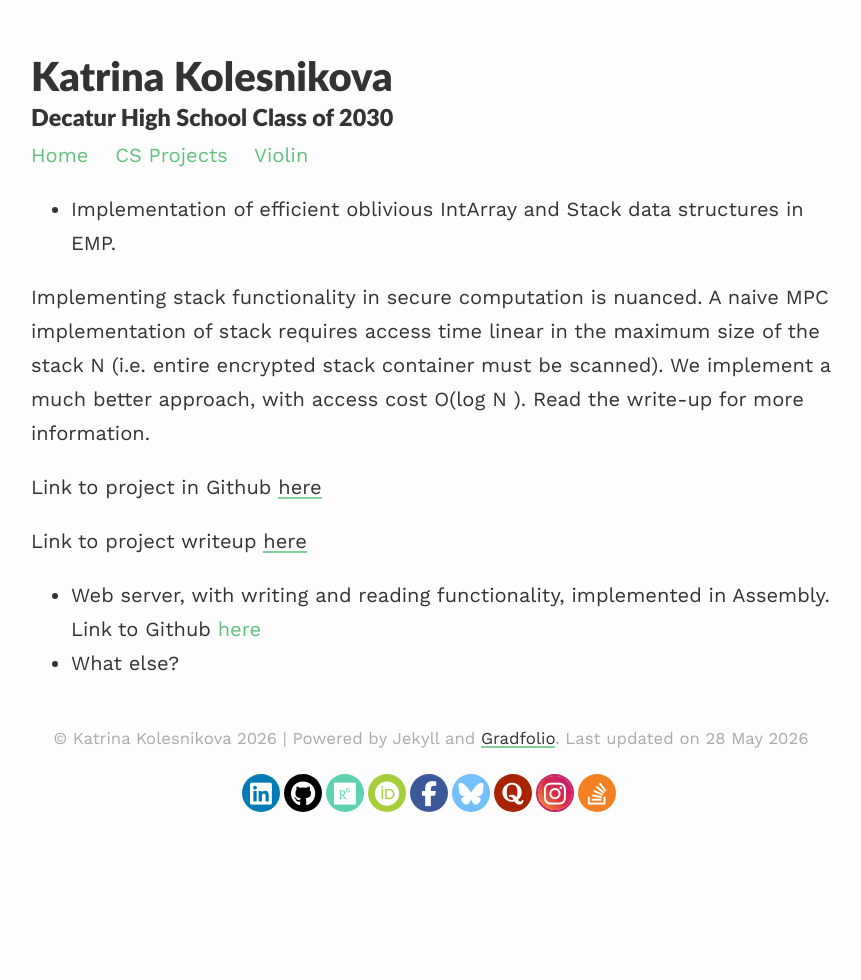
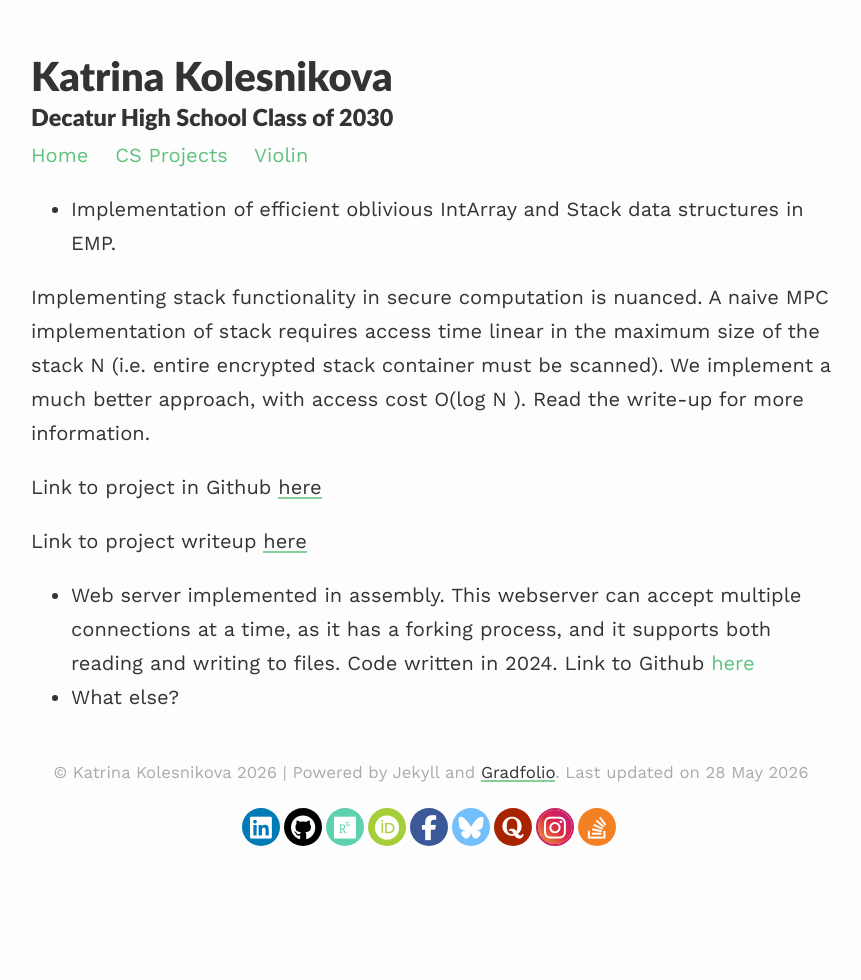
Before and after one commit to katkolesnikova/katkolesnikova.github.io, a Jekyll site: the page built from csprojects.md, in a window 1280 px wide. Shown: the whole page, without its empty margins (209-1070 px from the left). Built offline with Jekyll 4.4.1, drawn with Linux system fonts in a browser that asks for light colours.

Commit message:
Update csprojects.md

```diff
--- a/csprojects.md
+++ b/csprojects.md
@@ -15,5 +15,5 @@ Link to project in Github [here](https://github.com/katkolesnikova/EMP-projects)
 
 Link to project writeup [here](https://katkolesnikova.github.io/obstackpaper)
 
-- Web server, with writing and reading functionality, implemented in Assembly. Link to Github [here](https://github.com/katkolesnikova/Assembly-Web-Server)
+- Web server implemented in assembly. This webserver can accept multiple connections at a time, as it has a forking process, and it supports both reading and writing to files. Code written in 2024.  Link to Github [here](https://github.com/katkolesnikova/Assembly-Web-Server)
 - What else?
```
